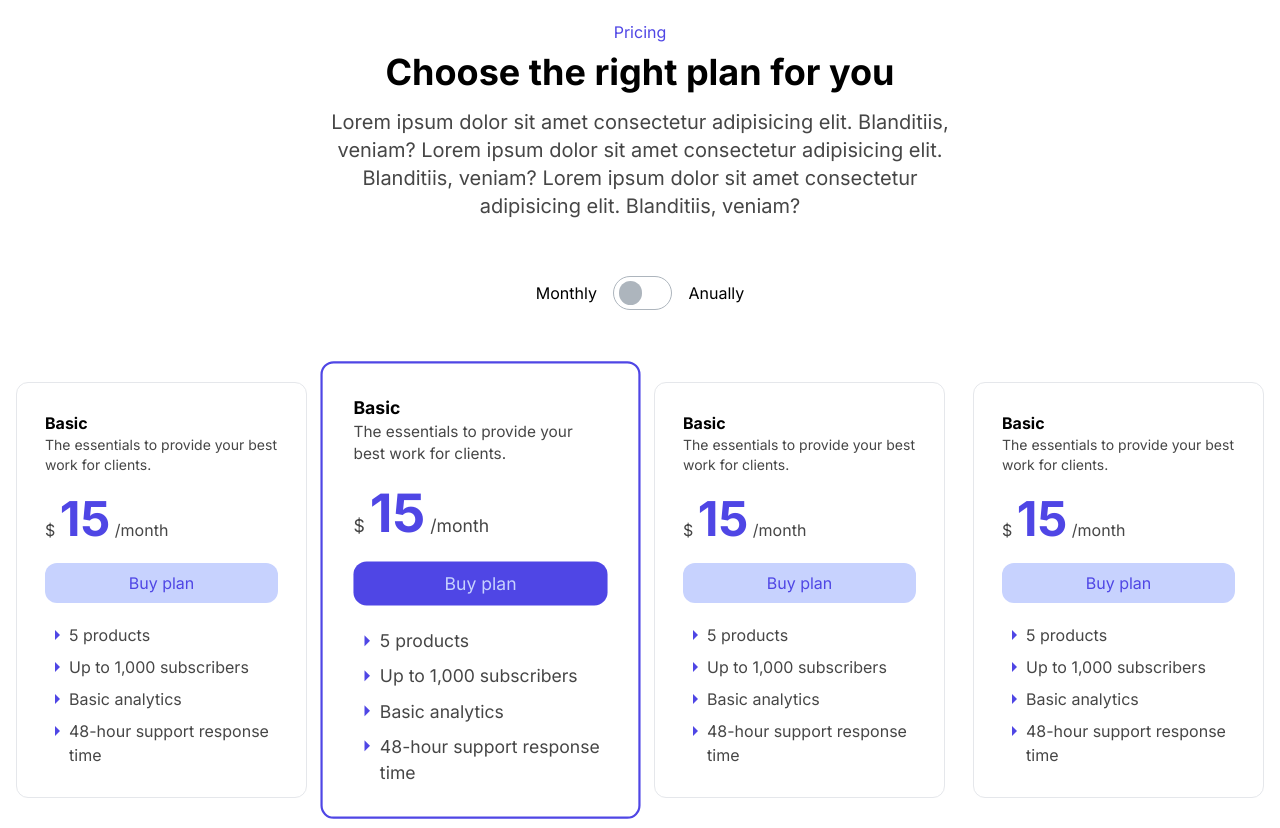
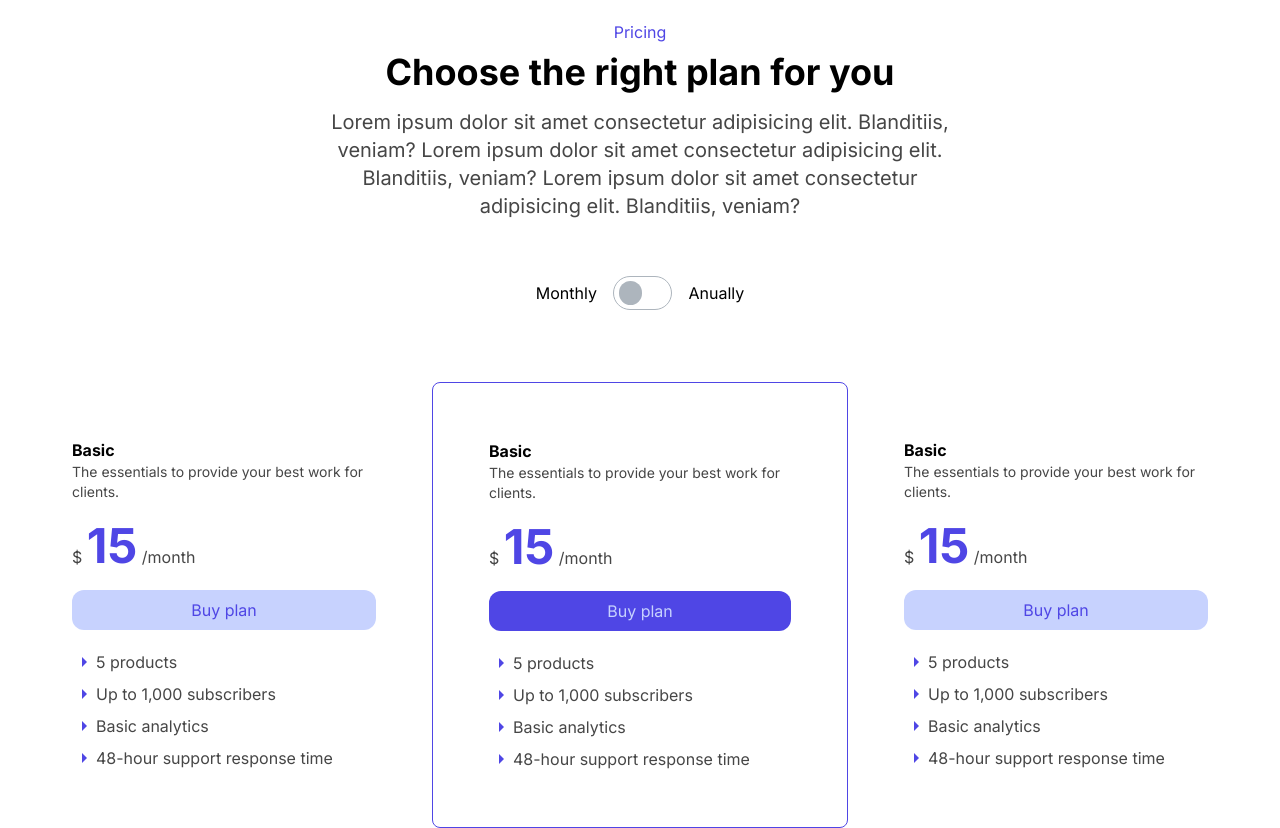
Before and after one commit to sharull9/widget, a website: page layout-4.html in a window 1280 px wide. Drawn offline with nearby package versions, Linux system fonts and the light colour scheme.

Commit message:
added 4 layout

```diff
--- a/layout-4.html
+++ b/layout-4.html
@@ -76,6 +76,7 @@
         --heading-color: #000000;
         --paragraph-color: #464646;
         --price-color: #4f46e5;
+        --icon: #4f46e5;
       }
       body {
         font-family: "Inter", sans-serif;
@@ -96,18 +97,20 @@
       .tag {
         color: var(--main-color) !important;
       }
+      .material-symbols-outlined {
+        color: var(--icon);
+      }
       @layer base {
         .card {
-          @apply p-7 border bg-card rounded-xl transition-all duration-200 ease-in-out hover:shadow-lg;
-          border-width: var(--border-width) !important;
+          @apply p-14 bg-card transition-all duration-200 ease-in-out;
         }
         .btn {
           @apply py-2 text-center text-base w-full rounded-xl transition-all duration-200 ease-in-out bg-lightBlue text-main hover:shadow-md;
         }
         .card-active {
-          @apply border-main lg:scale-110;
-          border-width: var(--active-border-width) !important;
+          @apply border-main bg-main rounded-lg;
           background-color: var(--active-card) !important;
+          border-width: var(--border-width);
         }
         .card-active .btn {
           @apply bg-main text-lightBlue hover:shadow-md;
@@ -172,9 +175,7 @@
         on yearly
       </p>
     </div>
-    <div
-      class="grid grid-cols-1 md:grid-cols-2 lg:grid-cols-4 pt-5 px-4 gap-7 lg:max-w-7xl mx-auto"
-    >
+    <div class="grid grid-cols-1 md:grid-cols-3 pt-5 px-4 lg:max-w-7xl mx-auto">
       <div class="card relative">
         <h2 class="text-base font-bold">Basic</h2>
         <div>
@@ -194,32 +195,24 @@
         </div>
         <ul class="list-disc list-inside grid gap-2">
           <li class="flex">
-            <span class="material-symbols-outlined text-main">
-              arrow_right
-            </span>
+            <span class="material-symbols-outlined"> arrow_right </span>
             5 products
           </li>
           <li class="flex">
-            <span class="material-symbols-outlined text-main">
-              arrow_right
-            </span>
+            <span class="material-symbols-outlined"> arrow_right </span>
             Up to 1,000 subscribers
           </li>
           <li class="flex">
-            <span class="material-symbols-outlined text-main">
-              arrow_right
-            </span>
+            <span class="material-symbols-outlined"> arrow_right </span>
             Basic analytics
           </li>
           <li class="flex">
-            <span class="material-symbols-outlined text-main">
-              arrow_right
-            </span>
+            <span class="material-symbols-outlined"> arrow_right </span>
             48-hour support response time
           </li>
         </ul>
       </div>
-      <div class="card card-active relative">
+      <div class="card card-active relative z-0">
         <h2 class="text-base font-bold">Basic</h2>
         <div>
           <p class="text-sm">
@@ -238,27 +231,19 @@
         </div>
         <ul class="list-disc list-inside grid gap-2">
           <li class="flex">
-            <span class="material-symbols-outlined text-main">
-              arrow_right
-            </span>
+            <span class="material-symbols-outlined"> arrow_right </span>
             5 products
           </li>
           <li class="flex">
-            <span class="material-symbols-outlined text-main">
-              arrow_right
-            </span>
+            <span class="material-symbols-outlined"> arrow_right </span>
             Up to 1,000 subscribers
           </li>
           <li class="flex">
-            <span class="material-symbols-outlined text-main">
-              arrow_right
-            </span>
+            <span class="material-symbols-outlined"> arrow_right </span>
             Basic analytics
           </li>
           <li class="flex">
-            <span class="material-symbols-outlined text-main">
-              arrow_right
-            </span>
+            <span class="material-symbols-outlined"> arrow_right </span>
             48-hour support response time
           </li>
         </ul>
@@ -282,71 +267,19 @@
         </div>
         <ul class="list-disc list-inside grid gap-2">
           <li class="flex">
-            <span class="material-symbols-outlined text-main">
-              arrow_right
-            </span>
+            <span class="material-symbols-outlined"> arrow_right </span>
             5 products
           </li>
           <li class="flex">
-            <span class="material-symbols-outlined text-main">
-              arrow_right
-            </span>
+            <span class="material-symbols-outlined"> arrow_right </span>
             Up to 1,000 subscribers
           </li>
           <li class="flex">
-            <span class="material-symbols-outlined text-main">
-              arrow_right
-            </span>
+            <span class="material-symbols-outlined"> arrow_right </span>
             Basic analytics
           </li>
           <li class="flex">
-            <span class="material-symbols-outlined text-main">
-              arrow_right
-            </span>
-            48-hour support response time
-          </li>
-        </ul>
-      </div>
-      <div class="card relative">
-        <h2 class="text-base font-bold">Basic</h2>
-        <div>
-          <p class="text-sm">
-            The essentials to provide your best work for clients.
-          </p>
-        </div>
-        <div class="mt-5">
-          <p class="text-base">
-            <span>$</span>
-            <span class="price text-5xl font-bold leading-none">15</span>
-            <span>/month</span>
-          </p>
-        </div>
-        <div class="my-5">
-          <button class="btn">Buy plan</button>
-        </div>
-        <ul class="list-disc list-inside grid gap-2">
-          <li class="flex">
-            <span class="material-symbols-outlined text-main">
-              arrow_right
-            </span>
-            5 products
-          </li>
-          <li class="flex">
-            <span class="material-symbols-outlined text-main">
-              arrow_right
-            </span>
-            Up to 1,000 subscribers
-          </li>
-          <li class="flex">
-            <span class="material-symbols-outlined text-main">
-              arrow_right
-            </span>
-            Basic analytics
-          </li>
-          <li class="flex">
-            <span class="material-symbols-outlined text-main">
-              arrow_right
-            </span>
+            <span class="material-symbols-outlined"> arrow_right </span>
             48-hour support response time
           </li>
         </ul>
```
Also changed, not shown: layout-2.html (+17 -37 lines).
